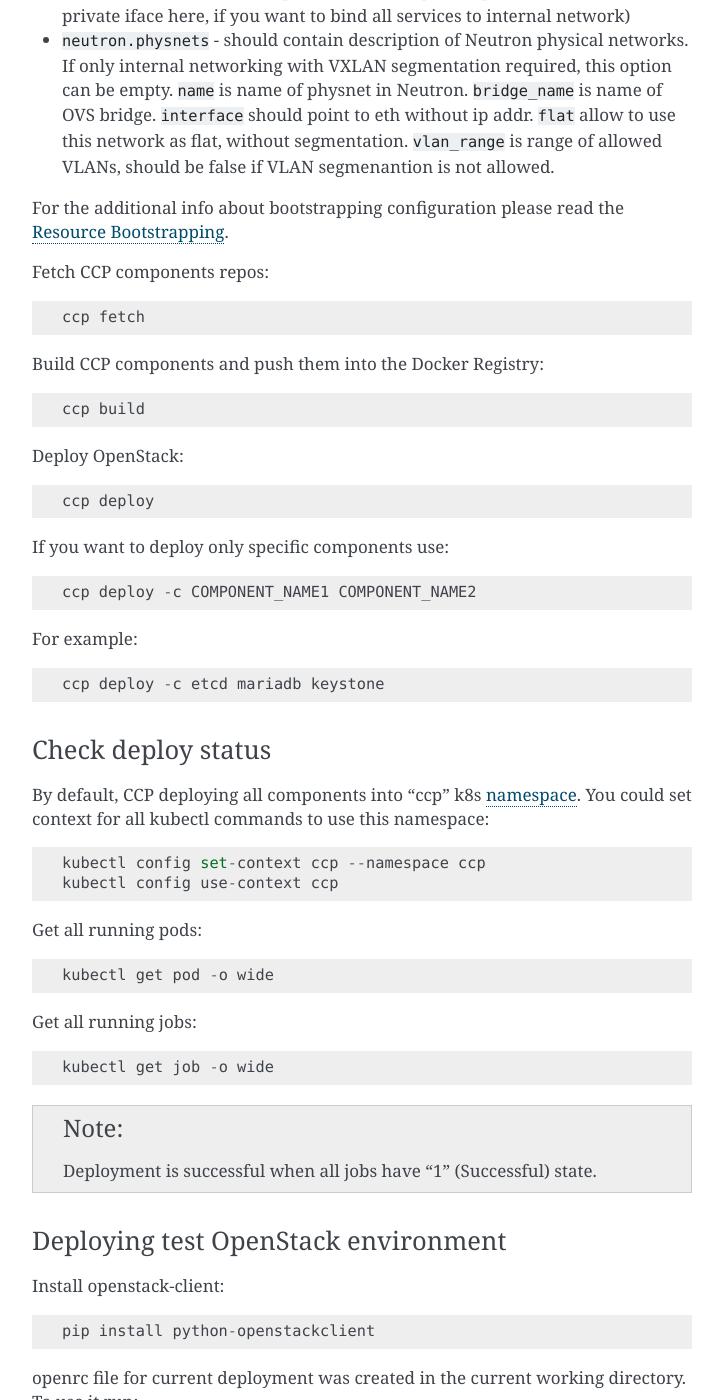
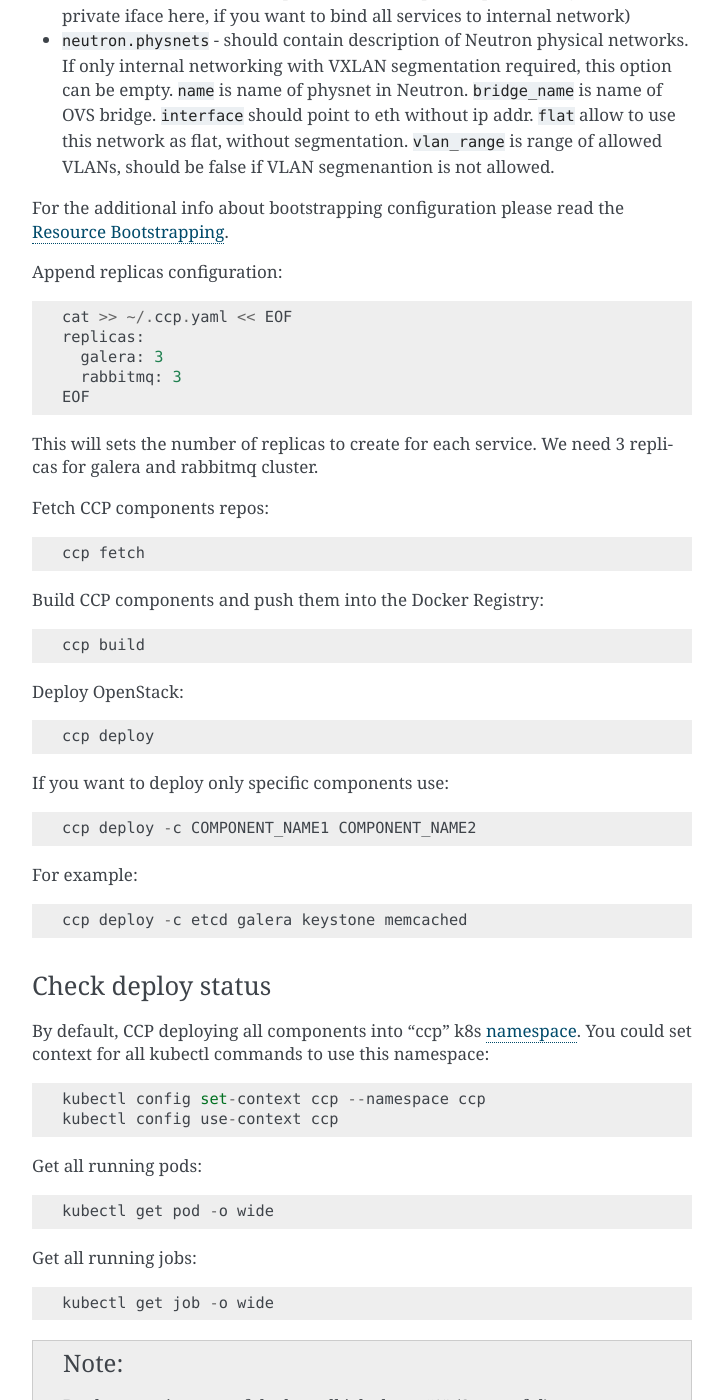
Before and after one commit to openstack-archive/fuel-ccp, a Sphinx documentation site: the page built from doc/source/quickstart.rst, in a window 1280 px wide and 1400 px high, scrolled down 2677 px. Shown: the whole window, without its empty margins (388-1111 px from the left). Built offline with Sphinx 7.4.7, drawn with Linux system fonts in a browser that asks for light colours.

Commit message:
Enable Galera as a default DB
Additionaly I have to updates all topology and docs to address
this change. And yes, I propose to deploy 3 rabbitmq too.

Change-Id: I9db9fcb7a5f78312dabc23ed2ff56cb0a9748f4d

```diff
--- a/doc/source/quickstart.rst
+++ b/doc/source/quickstart.rst
@@ -150,6 +150,19 @@
 For the additional info about bootstrapping configuration please read the
 :doc:`bootstrapping`.
 
+Append replicas configuration:
+
+::
+
+    cat >> ~/.ccp.yaml << EOF
+    replicas:
+      galera: 3
+      rabbitmq: 3
+    EOF
+
+This will sets the number of replicas to create for each service. We need 3
+replicas for galera and rabbitmq cluster.
+
 Fetch CCP components repos:
 
 ::
@@ -178,7 +191,7 @@
 
 ::
 
-    ccp deploy -c etcd mariadb keystone
+    ccp deploy -c etcd galera keystone memcached
 
 Check deploy status
 -------------------
```
Also changed, not shown: 10 other files.
